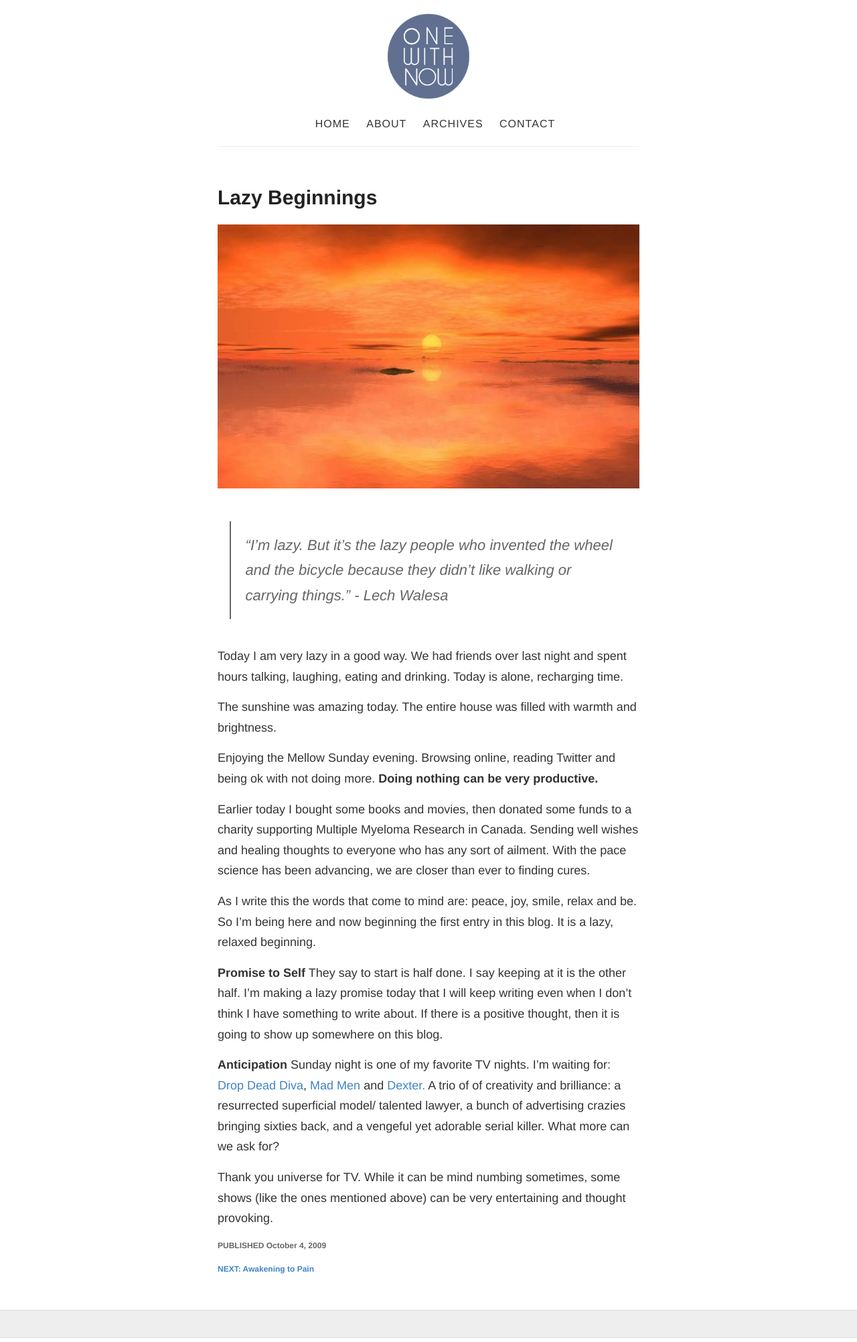
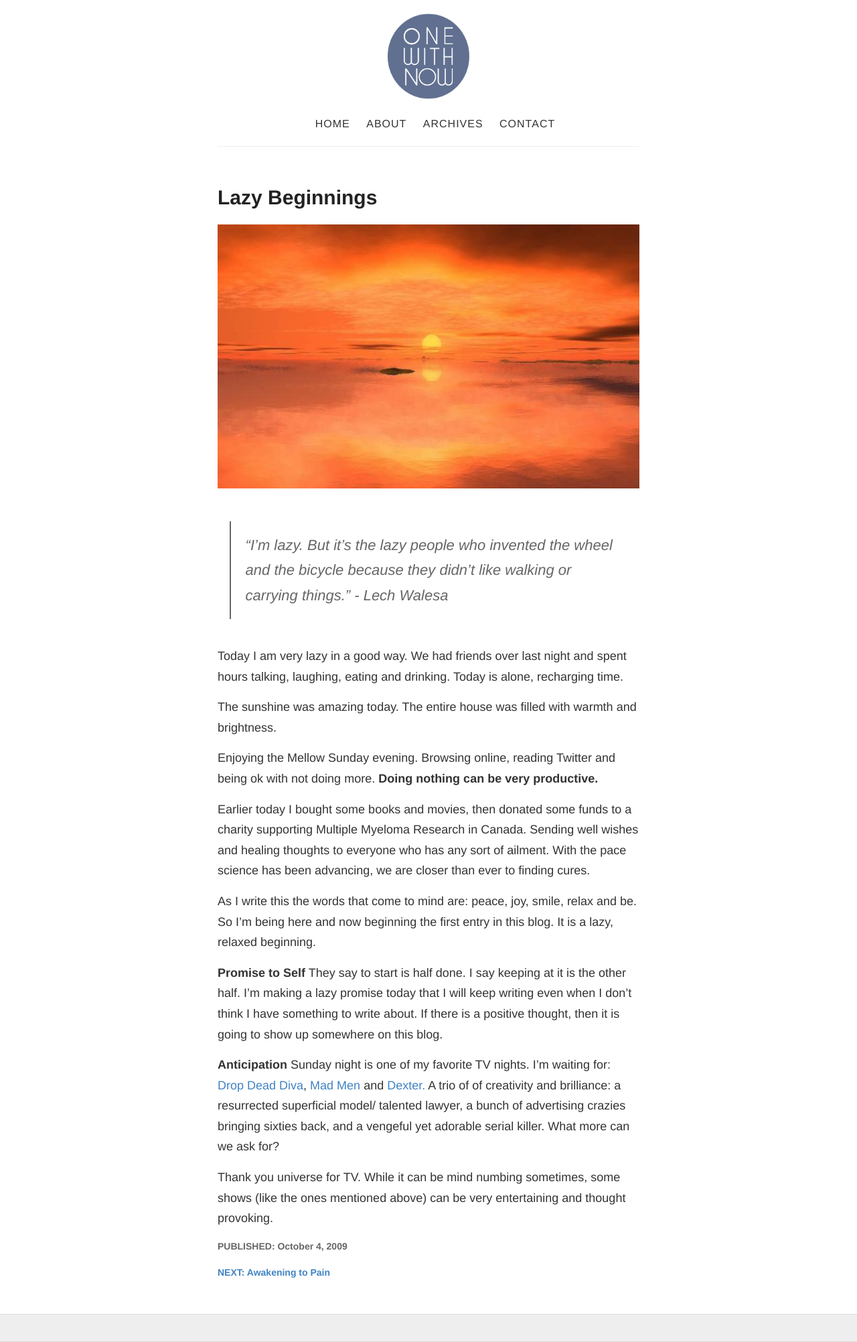
Before and after one commit to onewithnow/onewithnow.github.io, a Jekyll site: the page built from _posts/2009-10-04-begin.md, in a window 1280 px wide. Shown: the whole page at 67% size. Built offline with Jekyll 4.4.1, drawn with Linux system fonts in a browser that asks for light colours; Markdown is read by kramdown in place of the engine named in the settings.

Commit message:
h5 size change

```diff
--- a/_layouts/post.html
+++ b/_layouts/post.html
@@ -10,7 +10,7 @@ layout: default
   </div>
 
   <div class="date">
-    <h5>PUBLISHED {{ page.date | date: "%B %e, %Y" }}</h5>
+    <h5>PUBLISHED: {{ page.date | date: "%B %e, %Y" }}</h5>
   </div>
 <div>
  {% if page.previous %}
--- a/style.scss
+++ b/style.scss
@@ -65,7 +65,7 @@ h4 {
 }
 
 h5 {
-  font-size: 12px;
+  font-size: 14px;
   color: $gray;
 }
 p {
```
